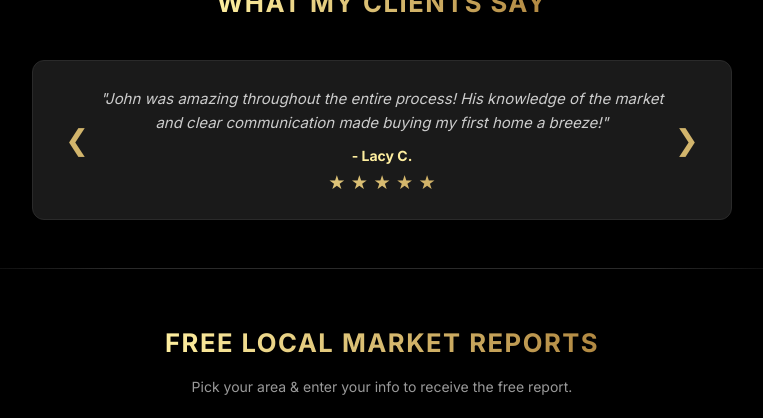
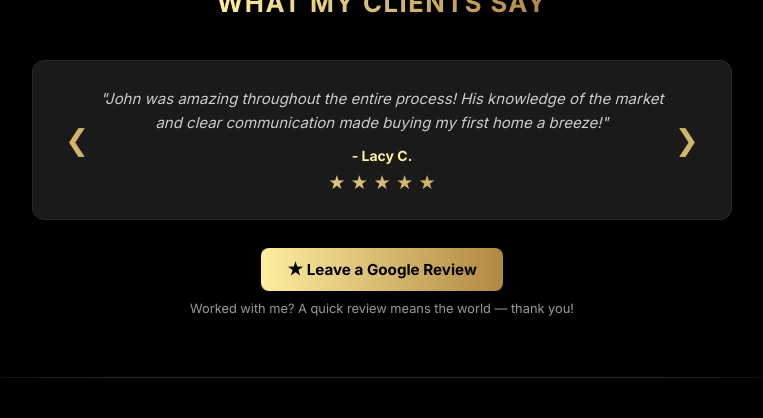
Before and after one commit to 615RealtyGuy/615RealtyGuy, a Jekyll site: the page built from index.html, in a window 1280 px wide and 900 px high, scrolled down 1966 px, cut to the strip 0-418 px from the top of the window. Shown: the whole strip, without its empty margins (258-1021 px from the left). Built offline with Jekyll 4.4.1, drawn with Linux system fonts in a browser that asks for light colours.

Commit message:
Add 'Leave a Google Review' CTA under homepage testimonials
Co-Authored-By: Claude Opus 4.8 (1M context) <noreply@anthropic.com>

```diff
--- a/index.html
+++ b/index.html
@@ -1169,6 +1169,13 @@ footer p {
             </div>
         </div>
         <button class="testimonial-next" onclick="moveSlide(1)">&#10095;</button>
+    </div>
+    <div style="margin-top:28px;">
+        <a href="https://g.page/r/CV1a4HfXxewDEAE/review" target="_blank" rel="noopener"
+           style="display:inline-flex;align-items:center;gap:8px;background:linear-gradient(to right,#feee9f,#b18841);color:#000;font-weight:700;padding:12px 26px;border-radius:8px;text-decoration:none;font-size:0.95rem;">
+            &#9733; Leave a Google Review
+        </a>
+        <p style="margin-top:10px;font-size:0.8rem;color:#999;">Worked with me? A quick review means the world &mdash; thank you!</p>
     </div>
 </section>
 <div class="section-divider"></div>
```
